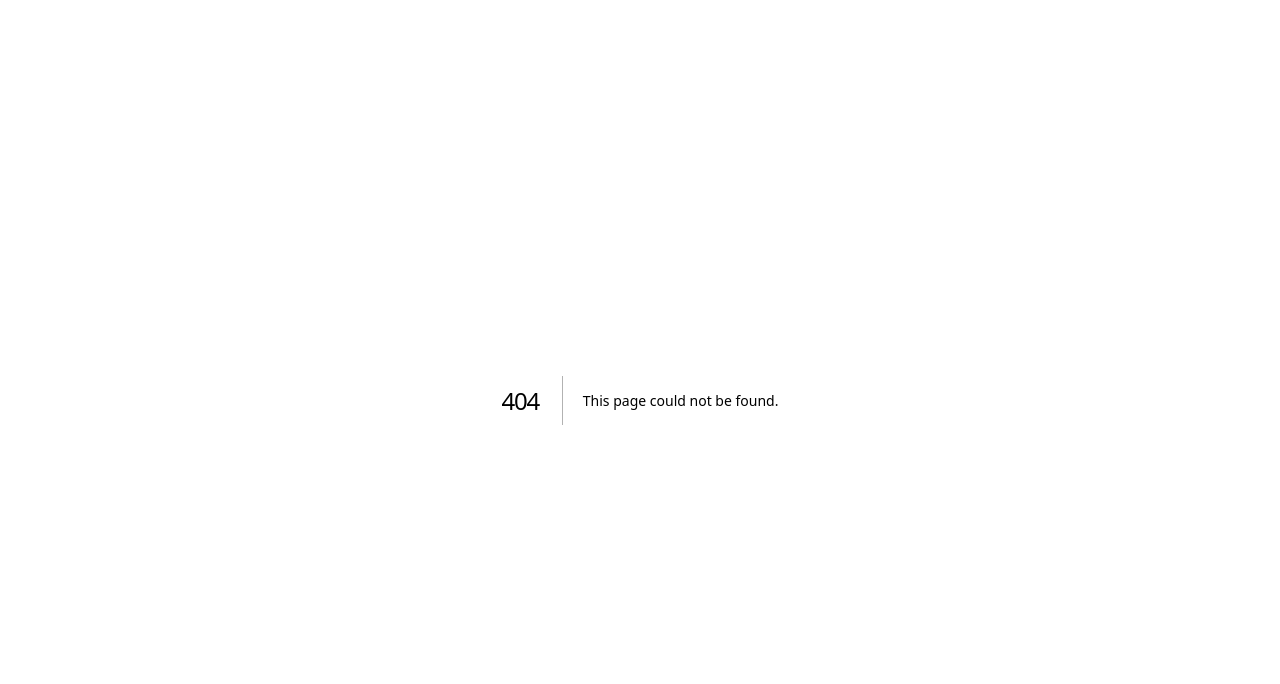
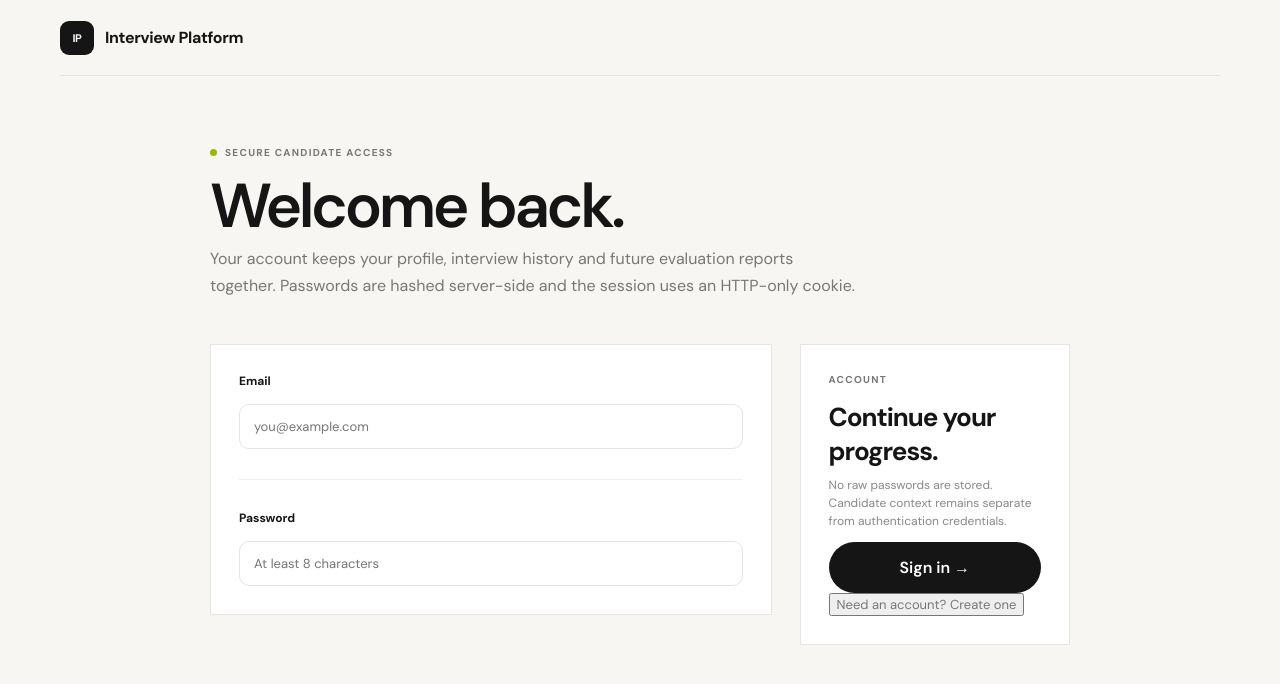
Before and after one commit to HarshKumarPathak/Interview-Platform, a Next.js app in the folder apps/web/: page /login in a window 1280 px wide. Before the commit this address had no page. Shown: the top 684 px of the page. Built offline with nearby package versions, Linux system fonts and the light colour scheme; a web font is replaced by a local one.

Commit message:
feat(web): add authentication screen

```diff
--- /dev/null
+++ b/apps/web/app/login/page.tsx
@@ -0,0 +1,64 @@
+"use client";
+
+import Link from "next/link";
+import { FormEvent, useState } from "react";
+import { useRouter } from "next/navigation";
+
+export default function LoginPage() {
+  const router = useRouter();
+  const [mode, setMode] = useState<"login" | "register">("login");
+  const [error, setError] = useState("");
+  const [loading, setLoading] = useState(false);
+
+  async function submit(event: FormEvent<HTMLFormElement>) {
+    event.preventDefault();
+    setError("");
+    setLoading(true);
+    const data = new FormData(event.currentTarget);
+    const response = await fetch(`/api/auth/${mode}`, {
+      method: "POST",
+      headers: { "Content-Type": "application/json" },
+      body: JSON.stringify({
+        displayName: data.get("displayName"),
+        email: data.get("email"),
+        password: data.get("password"),
+      }),
+    });
+    const payload = await response.json();
+    setLoading(false);
+    if (!response.ok) return setError(payload.error ?? "Authentication failed");
+    if (payload.candidate) localStorage.setItem("candidate-profile", JSON.stringify(payload.candidate));
+    if (payload.candidate?.id) localStorage.setItem("candidate-id", payload.candidate.id);
+    router.push(payload.candidate?.display_name ? "/dashboard" : "/profile");
+  }
+
+  return (
+    <main className="product-shell">
+      <nav className="product-nav container">
+        <Link href="/" className="brand"><span className="brand-mark">IP</span><span>Interview Platform</span></Link>
+      </nav>
+      <section className="setup container" style={{ maxWidth: 860 }}>
+        <div className="setup-intro">
+          <div className="eyebrow"><span /> Secure candidate access</div>
+          <h1>{mode === "login" ? "Welcome back." : "Create your interview workspace."}</h1>
+          <p>Your account keeps your profile, interview history and future evaluation reports together. Passwords are hashed server-side and the session uses an HTTP-only cookie.</p>
+        </div>
+        <form className="setup-layout" onSubmit={submit}>
+          <div className="setup-main">
+            {mode === "register" && <div className="setup-section"><label htmlFor="displayName">Full name</label><input className="profile-input" id="displayName" name="displayName" required placeholder="Your name" /></div>}
+            <div className="setup-section"><label htmlFor="email">Email</label><input className="profile-input" id="email" name="email" type="email" required placeholder="you@example.com" /></div>
+            <div className="setup-section"><label htmlFor="password">Password</label><input className="profile-input" id="password" name="password" type="password" minLength={8} required placeholder="At least 8 characters" /></div>
+          </div>
+          <aside className="setup-summary">
+            <span className="eyebrow">Account</span>
+            <h2>{mode === "login" ? "Continue your progress." : "Start with a real account."}</h2>
+            <p>No raw passwords are stored. Candidate context remains separate from authentication credentials.</p>
+            {error && <div className="notice">{error}</div>}
+            <button type="submit" disabled={loading} className="button button-primary button-large full-width">{loading ? "Working…" : mode === "login" ? "Sign in →" : "Create account →"}</button>
+            <button type="button" className="text-link" onClick={() => { setMode(mode === "login" ? "register" : "login"); setError(""); }}>{mode === "login" ? "Need an account? Create one" : "Already have an account? Sign in"}</button>
+          </aside>
+        </form>
+      </section>
+    </main>
+  );
+}
```
